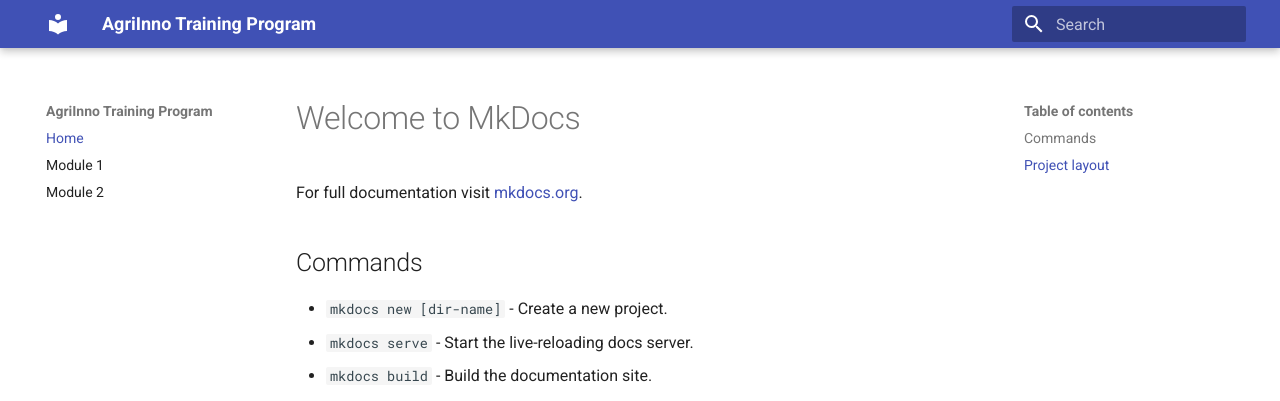
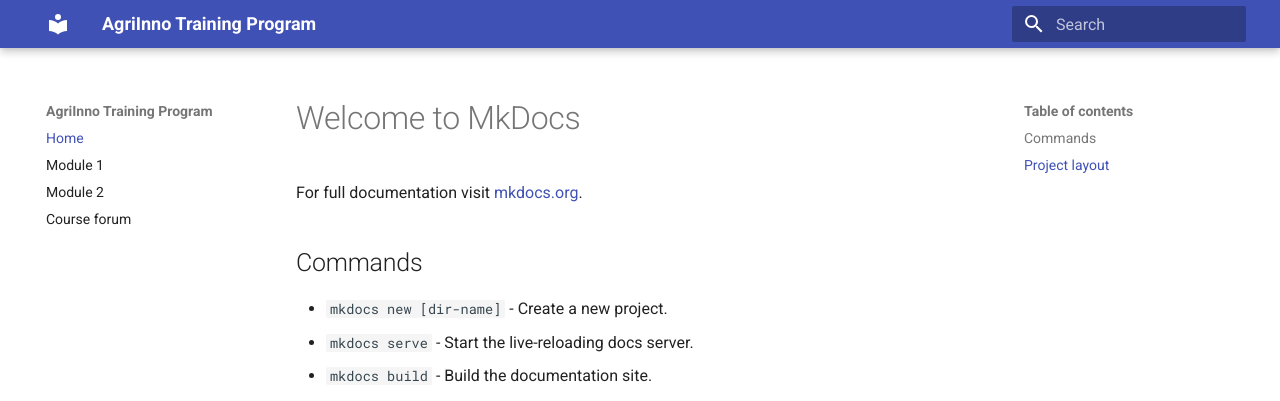
Before and after one commit to ESA-Nigeria-InnoAgri/InnoAgri-training, an MkDocs documentation site: the page built from docs/index.md, in a window 1280 px wide. Shown: the top 401 px of the page. Built offline with MkDocs 1.6.1 and Material for MkDocs 9.7.7, drawn with Linux system fonts in a browser that asks for light colours.

Commit message:
added course forum to website

```diff
--- a/mkdocs.yml
+++ b/mkdocs.yml
@@ -8,3 +8,5 @@ nav:
 
   - Module 1: module01/index.md
   - Module 2: module02/index.md
+
+  - Course forum: https://github.com/ESA-Nigeria-InnoAgri/InnoAgri-training/discussions
```
